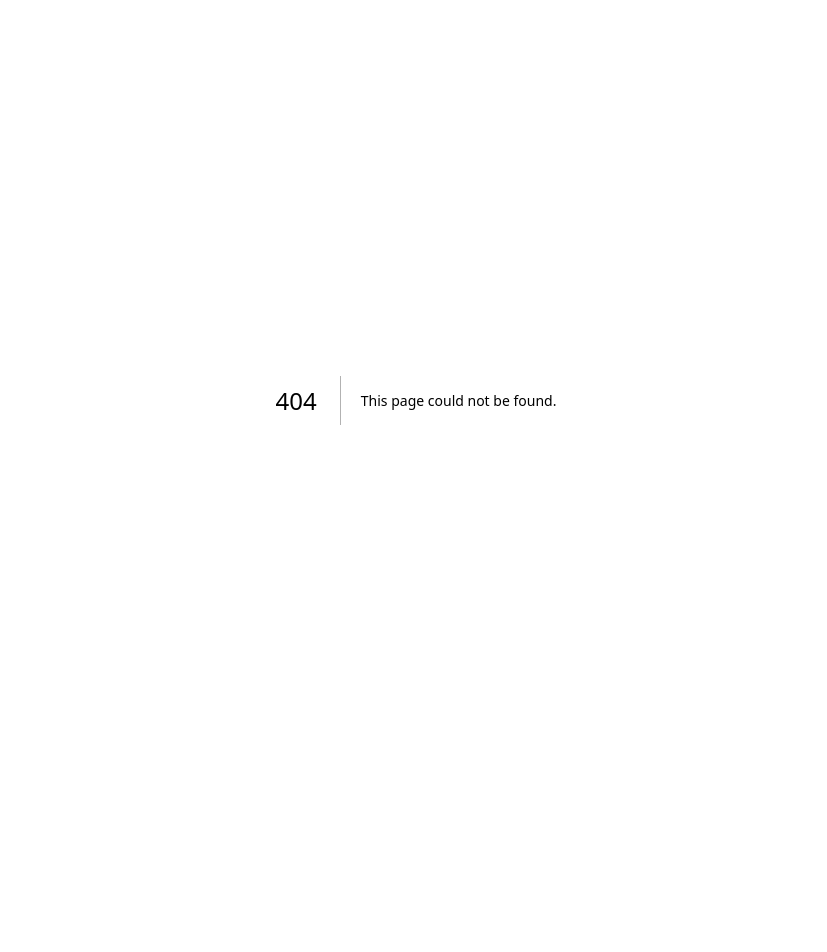
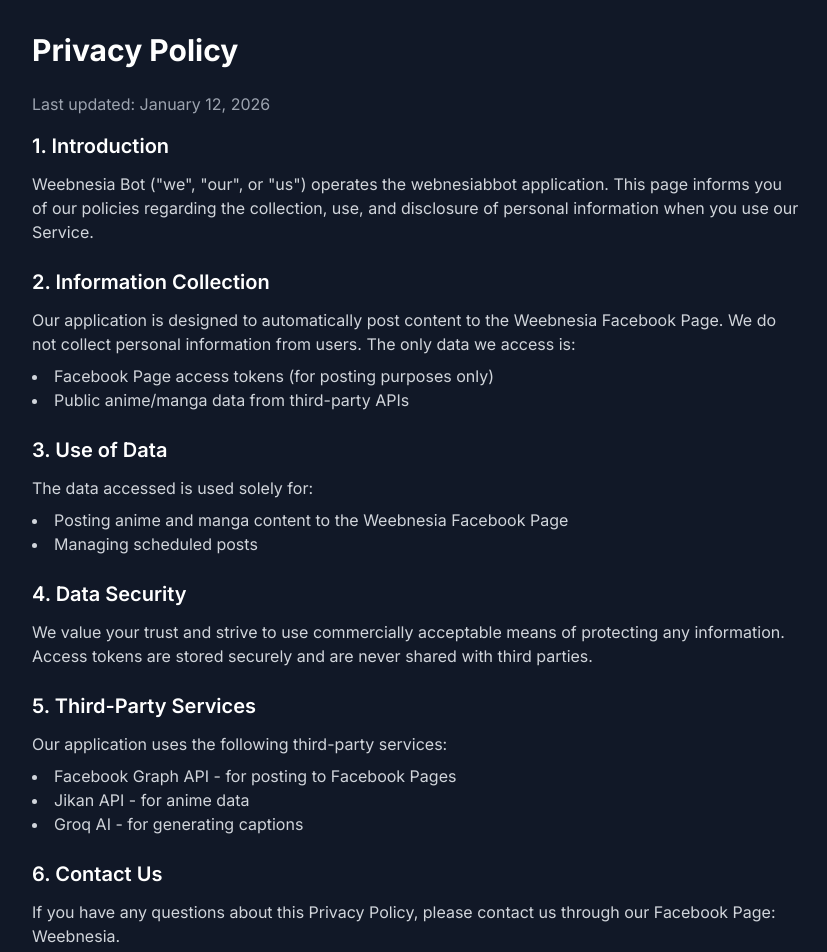
Before and after one commit to pharaohanjay-gif/anime-autopost-fanspage, a Next.js app: page /privacy in a window 1280 px wide. Before the commit this address had no page. Shown: the top 952 px of the page, without its empty margins (224-1051 px from the left). Before the commit the page ends 800 px from the top, so only its background shows below. Built offline with nearby package versions, Linux system fonts and the light colour scheme.

Commit message:
Add Privacy Policy page for Facebook App

```diff
--- /dev/null
+++ b/src/app/privacy/page.tsx
@@ -0,0 +1,76 @@
+export default function PrivacyPolicy() {
+  return (
+    <div className="min-h-screen bg-gray-900 text-white p-8">
+      <div className="max-w-3xl mx-auto">
+        <h1 className="text-3xl font-bold mb-6">Privacy Policy</h1>
+        <p className="text-gray-400 mb-4">Last updated: January 12, 2026</p>
+
+        <section className="mb-6">
+          <h2 className="text-xl font-semibold mb-3">1. Introduction</h2>
+          <p className="text-gray-300">
+            Weebnesia Bot (&quot;we&quot;, &quot;our&quot;, or &quot;us&quot;) operates the webnesiabbot application.
+            This page informs you of our policies regarding the collection, use, and disclosure
+            of personal information when you use our Service.
+          </p>
+        </section>
+
+        <section className="mb-6">
+          <h2 className="text-xl font-semibold mb-3">2. Information Collection</h2>
+          <p className="text-gray-300">
+            Our application is designed to automatically post content to the Weebnesia Facebook Page.
+            We do not collect personal information from users. The only data we access is:
+          </p>
+          <ul className="list-disc list-inside text-gray-300 mt-2">
+            <li>Facebook Page access tokens (for posting purposes only)</li>
+            <li>Public anime/manga data from third-party APIs</li>
+          </ul>
+        </section>
+
+        <section className="mb-6">
+          <h2 className="text-xl font-semibold mb-3">3. Use of Data</h2>
+          <p className="text-gray-300">
+            The data accessed is used solely for:
+          </p>
+          <ul className="list-disc list-inside text-gray-300 mt-2">
+            <li>Posting anime and manga content to the Weebnesia Facebook Page</li>
+            <li>Managing scheduled posts</li>
+          </ul>
+        </section>
+
+        <section className="mb-6">
+          <h2 className="text-xl font-semibold mb-3">4. Data Security</h2>
+          <p className="text-gray-300">
+            We value your trust and strive to use commercially acceptable means of protecting
+            any information. Access tokens are stored securely and are never shared with third parties.
+          </p>
+        </section>
+
+        <section className="mb-6">
+          <h2 className="text-xl font-semibold mb-3">5. Third-Party Services</h2>
+          <p className="text-gray-300">
+            Our application uses the following third-party services:
+          </p>
+          <ul className="list-disc list-inside text-gray-300 mt-2">
+            <li>Facebook Graph API - for posting to Facebook Pages</li>
+            <li>Jikan API - for anime data</li>
+            <li>Groq AI - for generating captions</li>
+          </ul>
+        </section>
+
+        <section className="mb-6">
+          <h2 className="text-xl font-semibold mb-3">6. Contact Us</h2>
+          <p className="text-gray-300">
+            If you have any questions about this Privacy Policy, please contact us through
+            our Facebook Page: Weebnesia.
+          </p>
+        </section>
+
+        <div className="mt-8 pt-6 border-t border-gray-700">
+          <p className="text-gray-500 text-sm">
+            © 2026 Weebnesia. All rights reserved.
+          </p>
+        </div>
+      </div>
+    </div>
+  );
+}
```
